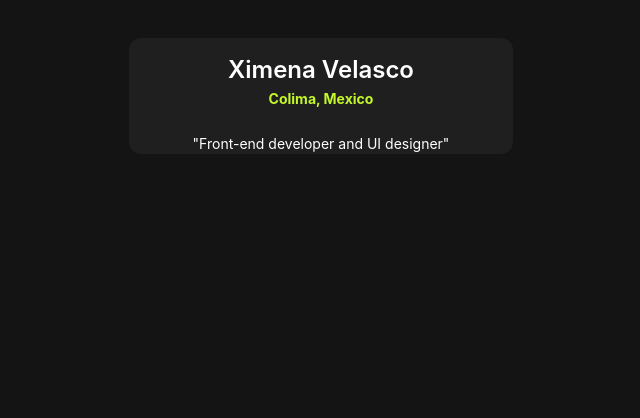
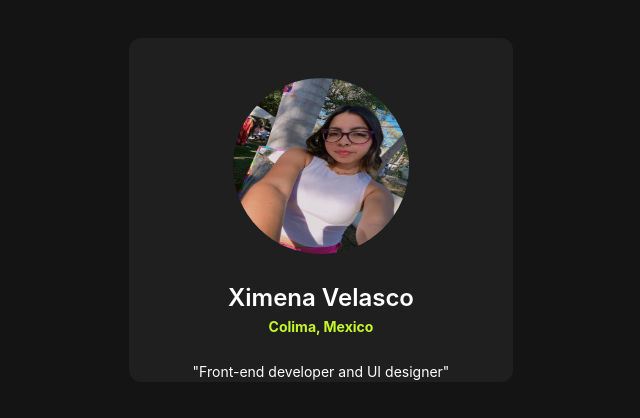
Before and after one commit to XimenaV26/intro-css, a plain HTML site: page index.html in a window 1280 px wide. Shown: the part 132-550 px from the top of the page, without its empty margins (319-959 px from the left). Drawn offline with Linux system fonts and the light colour scheme.

Commit message:
[#3] - creacion y diseno de imagen de perfil

```diff
--- a/index.html
+++ b/index.html
@@ -9,7 +9,7 @@
   <body>
     <div class="card-container">
       <div class="content">
-        <img src="" alt="" />
+        <img class="profile-img" src="./assets/images/profile-2.jpeg" alt="" />
         <div>
           <h1 class="name">Ximena Velasco</h1>
           <p class="location">Colima, Mexico</p>
--- a/style.css
+++ b/style.css
@@ -62,6 +62,13 @@ body {
   font-size: var(--font-text);
 }
 
+.profile-img {
+  margin: 40px 0 24px;
+  width: 176px;
+  height: 176px;
+  border-radius: 88px;
+}
+
 .card-container {
   max-width: 384px;
   background-color: var(--grey-medium);
```
Also changed, not shown: assets/images/profile-2.jpeg (added).
